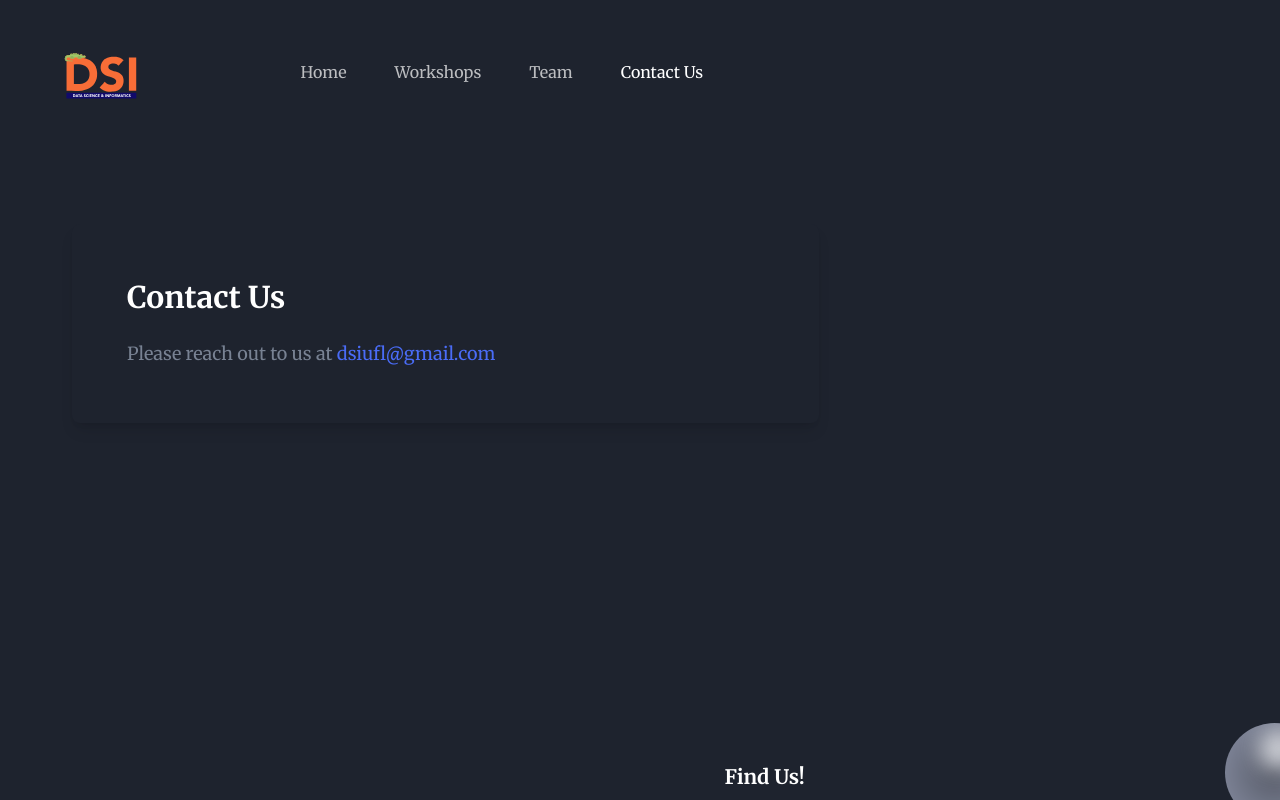
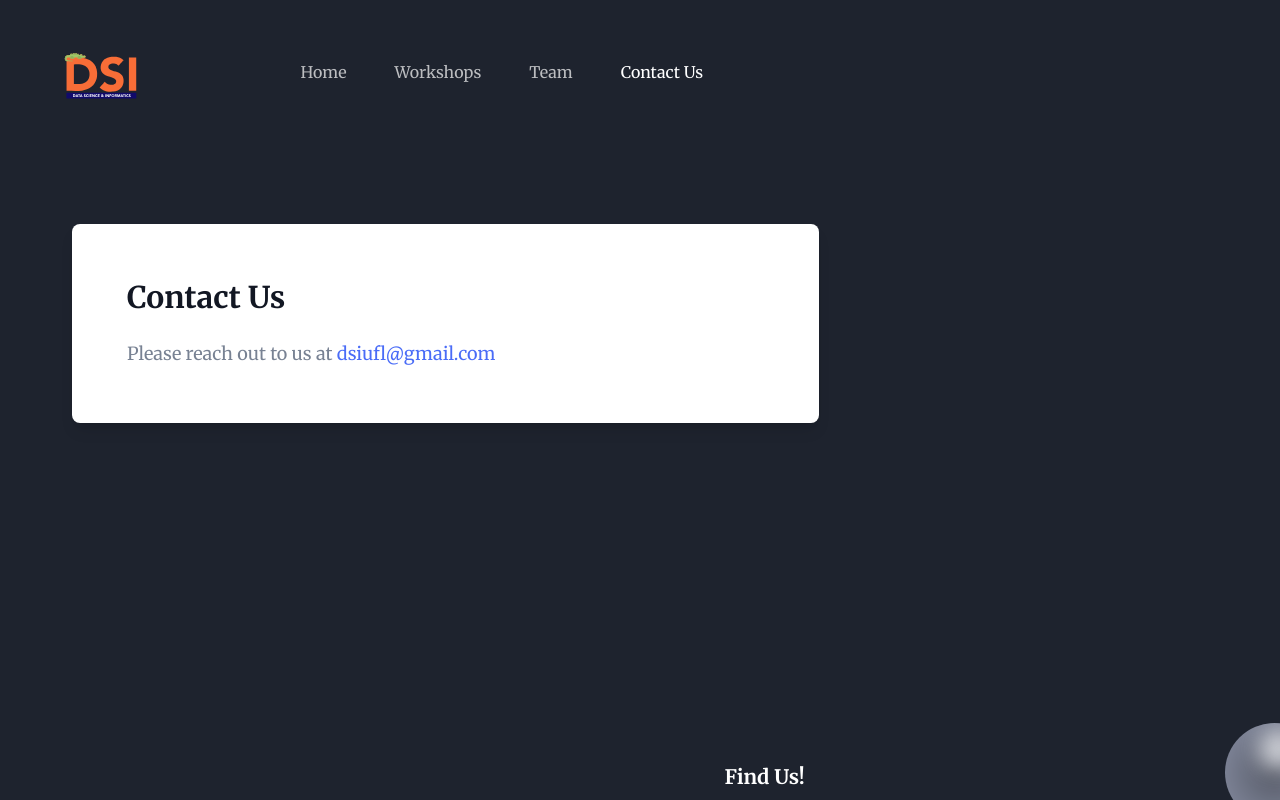
Before and after one commit to harryytsao/ufdsi.com, a Next.js app: page /contact in a window 1280 px wide. Shown: the top 800 px of the page. Built offline with nearby package versions, Linux system fonts and the light colour scheme.

Commit message:
contact us and teams changes

```diff
--- a/src/components/Contact/index.tsx
+++ b/src/components/Contact/index.tsx
@@ -5,10 +5,10 @@ const Contact = () => {
         <div className="-mx-4 flex flex-wrap">
           <div className="w-full px-4 lg:w-7/12 xl:w-8/12">
             <div
-              className="mb-12 rounded-lg bg-white px-8 py-11 shadow-lg transition-all duration-300 hover:shadow-xl dark:bg-gray-dark sm:p-[55px] lg:mb-5 lg:px-8 xl:p-[55px]"
+              className="mb-12 rounded-lg bg-white px-8 py-11 shadow-lg transition-all duration-300 hover:shadow-xl sm:p-[55px] lg:mb-5 lg:px-8 xl:p-[55px]"
               data-wow-delay=".15s"
             >
-              <h2 className="mb-6 text-2xl font-bold text-black dark:text-white sm:text-3xl lg:text-2xl xl:text-3xl">
+              <h2 className="mb-6 text-2xl font-bold text-black sm:text-3xl lg:text-2xl xl:text-3xl">
                 Contact Us
               </h2>
               <p className="text-lg font-medium leading-relaxed text-body-color">
--- a/src/components/Team/index.tsx
+++ b/src/components/Team/index.tsx
@@ -102,7 +102,7 @@ const juniorRoles: JuniorRole[] = [
     ]
   },
   {
-    title: "Sponsorship Coordinators",
+    title: "Social Media Coordinators",
     members: [
       { name: "Safi Ali", linkedIn: "https://www.linkedin.com/in/safi-ali-026b71325/", image: "/images/people/safi.jpeg" },
       { name: "Kaylee Pekar", linkedIn: "https://www.linkedin.com/in/kayleepekar/", image: "/images/people/kaylee.jpeg" },
@@ -111,7 +111,7 @@ const juniorRoles: JuniorRole[] = [
     ]
   },
   {
-    title: "Social Media Coordinators",
+    title: "Sponsorship Coordinators",
     members: [
       { name: "Pranav Bhargava", linkedIn: "https://www.linkedin.com/in/pranavb15/", image: "/images/people/pranav.jpeg" },
       { name: "Grace Cavarretta", linkedIn: "https://www.linkedin.com/in/grace-cavarretta/", image: "/images/people/grace.jpeg" },
```
